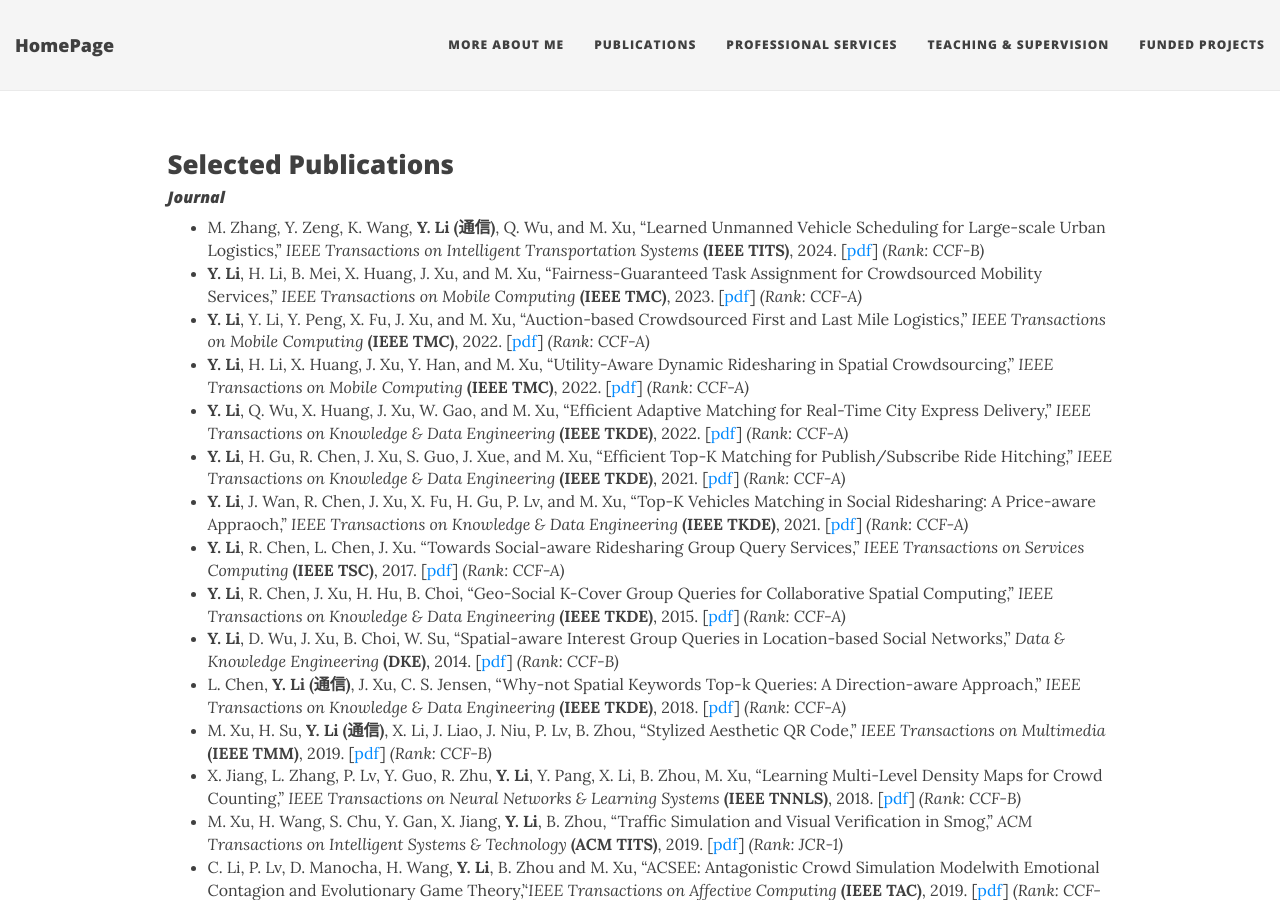
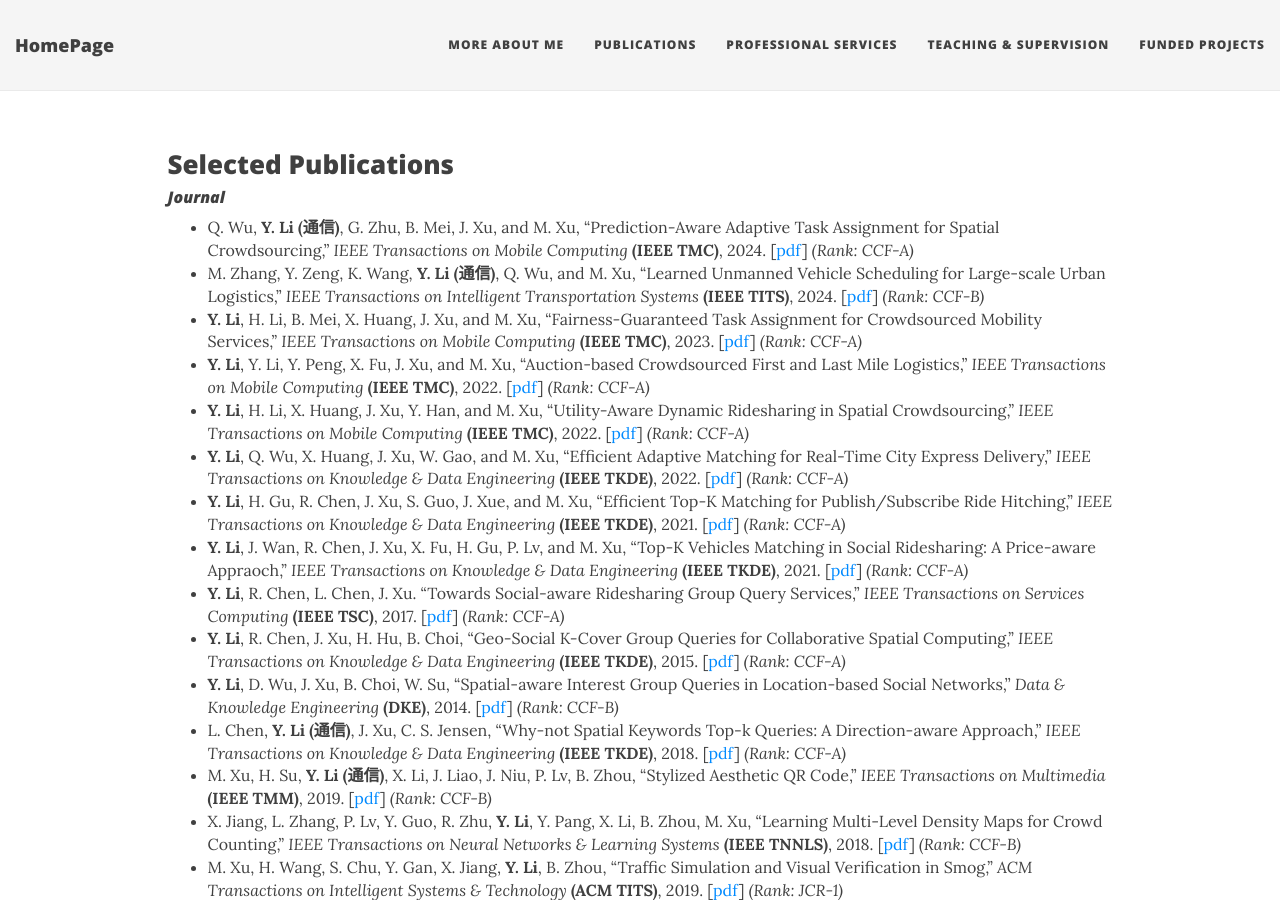
Before and after one commit to zzudb/zzudb.github.io, a Jekyll site: the page built from pages/mypublications.md, in a window 1280 px wide and 900 px high. Built offline with Jekyll 4.4.1, drawn with Linux system fonts in a browser that asks for light colours; nearby versions of some CDN libraries.

Commit message:
Update mypublications.md

```diff
--- a/pages/mypublications.md
+++ b/pages/mypublications.md
@@ -5,7 +5,7 @@
 <h2 style="text-align: left;">Selected Publications</h2>
 
 #### _Journal_
-
+* Q. Wu, **Y. Li (通信)**, G. Zhu, B. Mei, J. Xu, and M. Xu, "Prediction-Aware Adaptive Task Assignment for Spatial Crowdsourcing,'' _IEEE Transactions on Mobile Computing_ **(IEEE TMC)**, 2024. [[pdf](https://zzudb.github.io/pages/mypublications/)] _(Rank: CCF-A)_
 * M. Zhang, Y. Zeng, K. Wang, **Y. Li (通信)**, Q. Wu, and M. Xu, "Learned Unmanned Vehicle Scheduling for Large-scale Urban Logistics,'' _IEEE Transactions on Intelligent Transportation Systems_ **(IEEE TITS)**, 2024. [[pdf](https://zzudb.github.io/pages/mypublications/)] _(Rank: CCF-B)_
 * **Y. Li**, H. Li, B. Mei, X. Huang, J. Xu, and M. Xu, "Fairness-Guaranteed Task Assignment for Crowdsourced Mobility Services,'' _IEEE Transactions on Mobile Computing_ **(IEEE TMC)**, 2023. [[pdf](https://zzudb.github.io/pages/mypublications/)] _(Rank: CCF-A)_
 * **Y. Li**, Y. Li, Y. Peng, X. Fu, J. Xu, and M. Xu, "Auction-based Crowdsourced First and Last Mile Logistics,'' _IEEE Transactions on Mobile Computing_ **(IEEE TMC)**, 2022. [[pdf](https://zzudb.github.io/pages/mypublications/)] _(Rank: CCF-A)_
```
